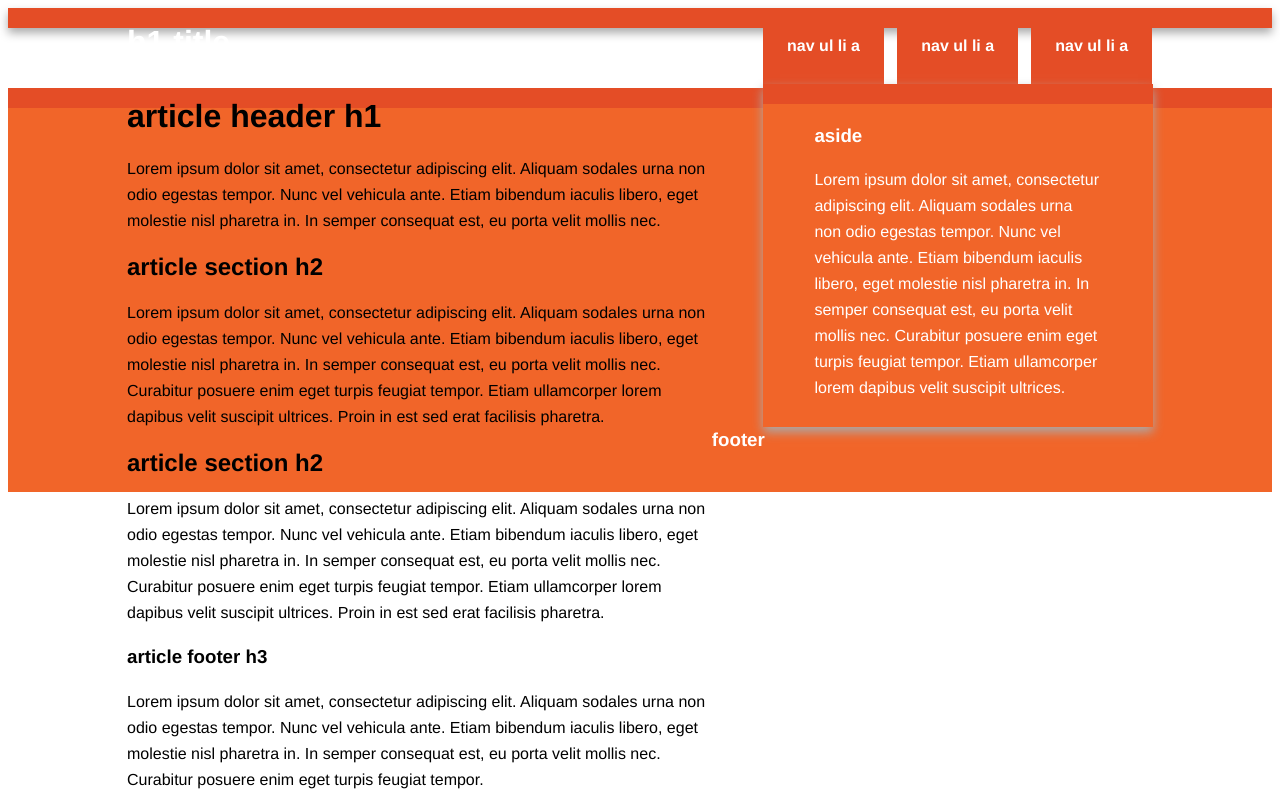
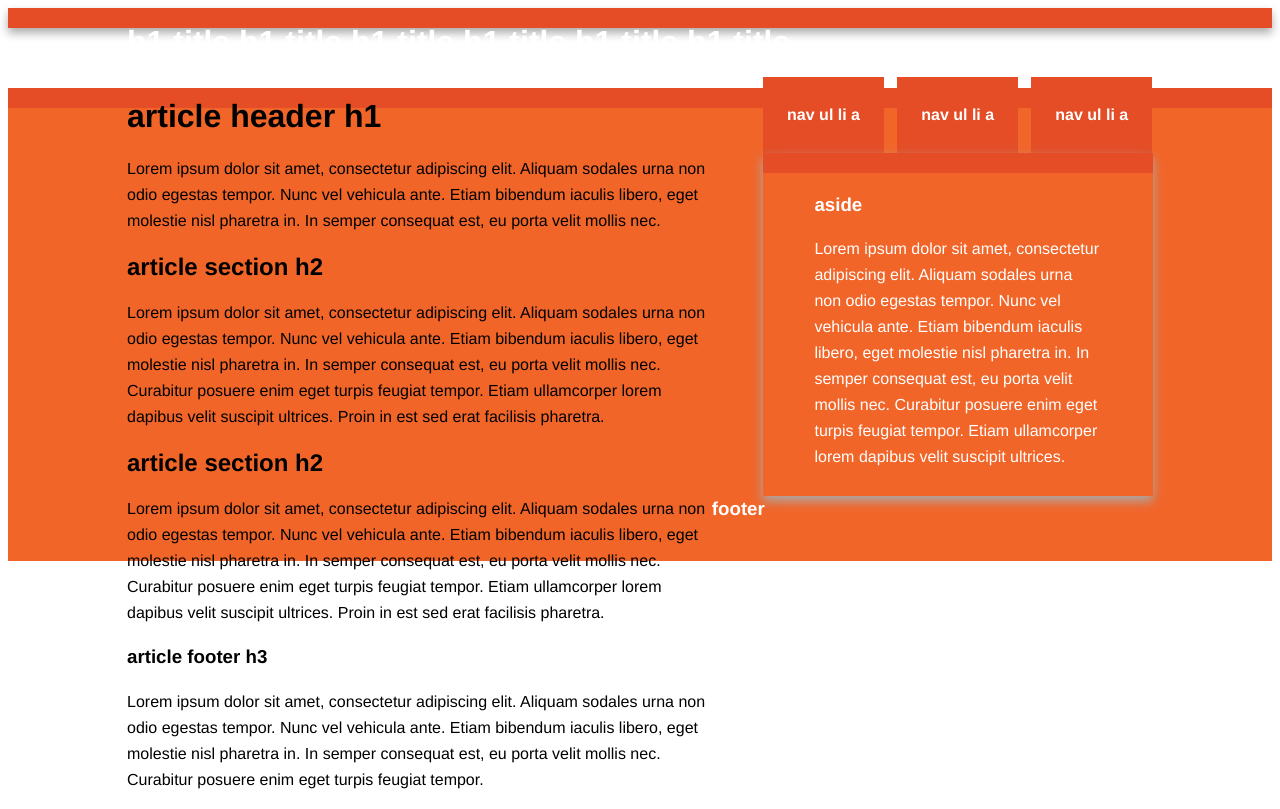
Before and after one commit to vaishnaviyp/initializr, a plain HTML site: page index.html in a window 1280 px wide. Drawn offline with Linux system fonts and the light colour scheme.

Commit message:
changed titled

```diff
--- a/index.html
+++ b/index.html
@@ -12,7 +12,7 @@
 
         <div class="header-container">
             <header class="wrapper clearfix">
-                <h1 class="title">h1.title</h1>
+                <h1 class="title">h1.title h1.title h1.title h1.title h1.title h1.title</h1>
                 <nav>
                     <ul>
                         <li><a href="#">nav ul li a</a></li>
```
